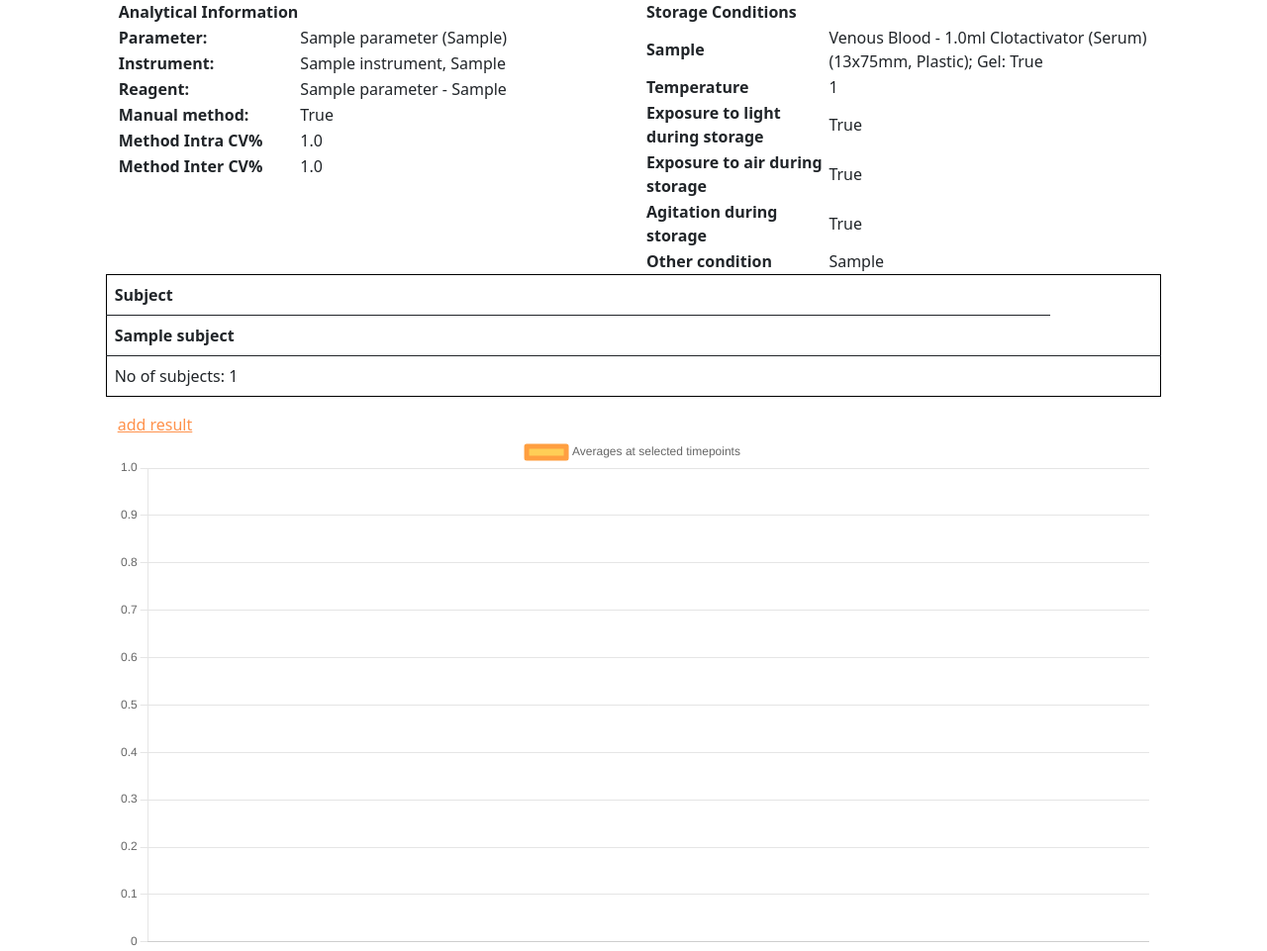
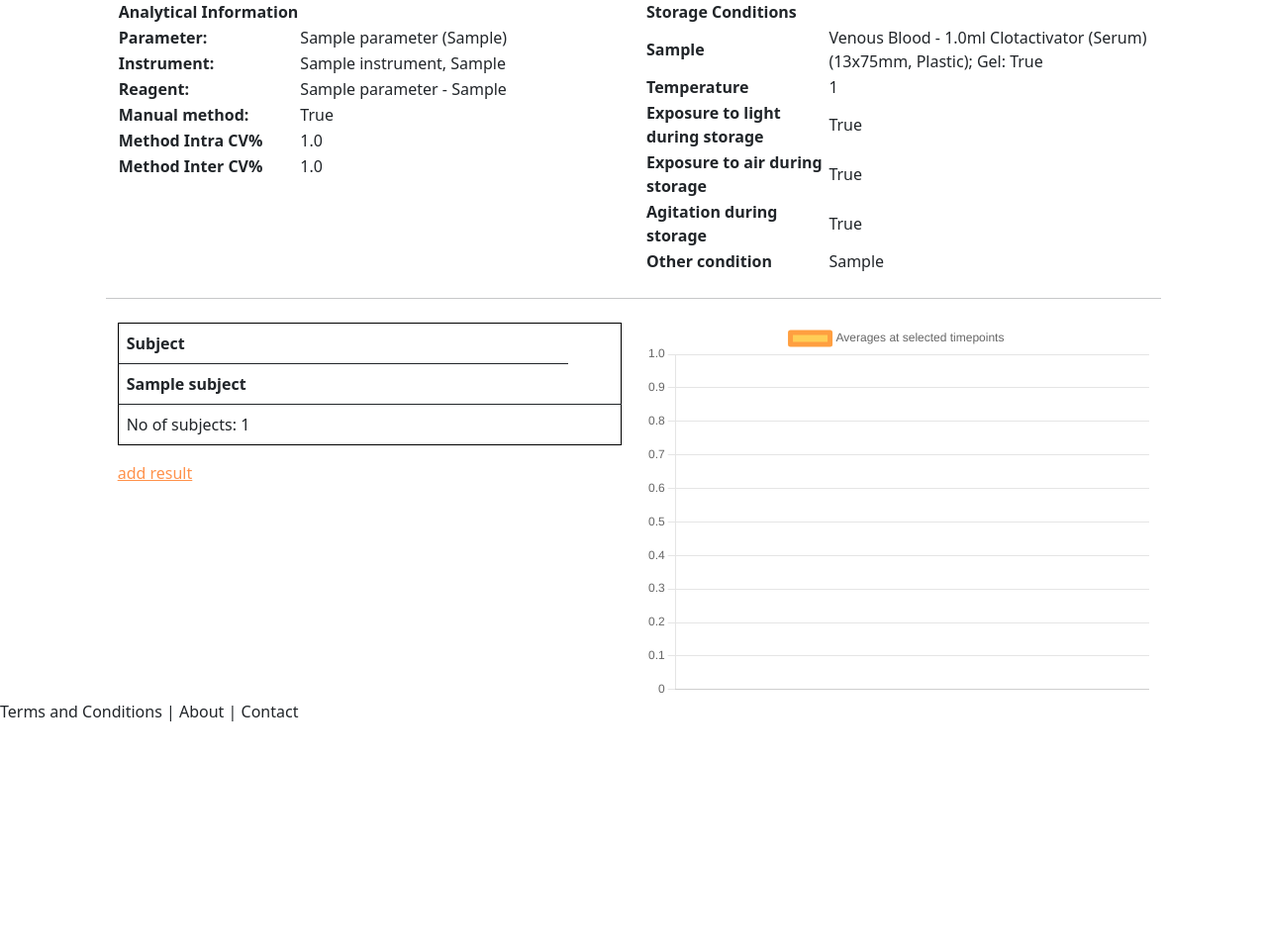
Before and after one commit to drfoehn/stabcalc, a Django app: page /results/1 in a window 1280 px wide. Shown: the part 268-1229 px from the top of the page at 99% size. After the commit the page ends 997 px from the top, so only its background shows below. Run offline with Django 4.2, Linux system fonts and the light colour scheme; tables that the repository leaves empty hold one stand-in row (values such as "Sample post"); some libraries are stand-ins or nearby versions.

Commit message:
result page info added

```diff
--- a/calculator/templates/calculator/results.html
+++ b/calculator/templates/calculator/results.html
@@ -77,14 +77,14 @@
 
     </div>
 
-
+<hr class="my-4">
 
 
 
     </div>
     <div class="row">
 
-
+<div class="col">
         <table class="table table-hover" style="border: solid 1px black">
             <thead>
             <tr>
@@ -153,14 +153,15 @@
             </tr>
             </tfoot>
         </table>
-    </div>
+
 
 
     <a href="{% url 'add_results' %}">add result</a>
 
+</div>
+    <div class="col">
 
-
-    <canvas id="myChart" width="400" height="200"></canvas>
+    <canvas id="myChart" width="400" height="300"></canvas>
     <script>
         const ctx = document.getElementById('myChart');
         const myChart = new Chart(ctx, {
@@ -211,6 +212,6 @@
             }
         });
     </script>
-
-
+</div>
+</div>
 {% endblock %}
```
